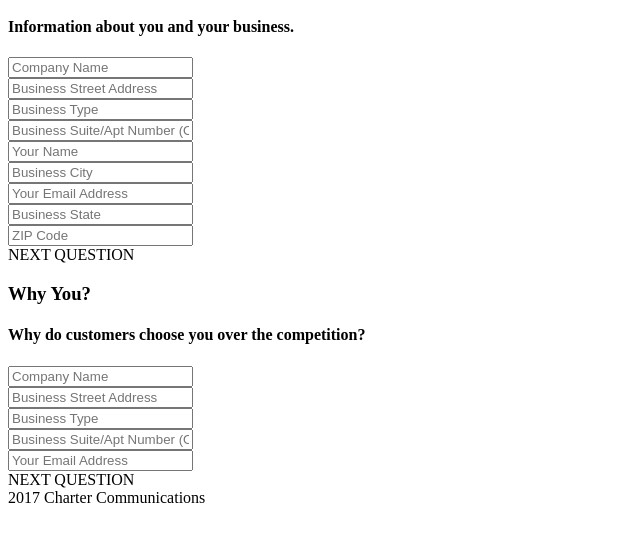
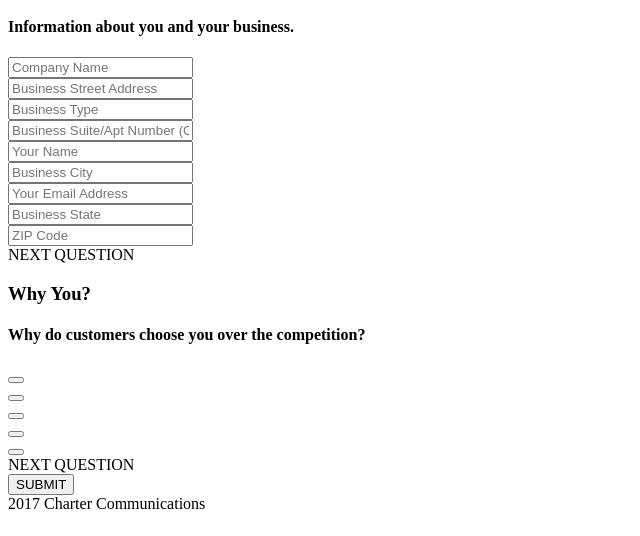
Before and after one commit to cmcneese/paramore, a website with bundled scripts: page public/index.html in a window 1280 px wide. Shown: the part 264-800 px from the top of the page, without its empty margins (0-640 px from the left). Built offline with nearby package versions, Linux system fonts and the light colour scheme; files whose address does not match are found by name.

Commit message:
step 2 final touches

```diff
--- a/public/index.html
+++ b/public/index.html
@@ -96,23 +96,23 @@
               <!-- Step 2 Form -->
               <div class="form-body_input">
                 <div class="control">
-                  <input class="input is-medium" type="text" placeholder="Company Name">
+                  <button class="input is-medium" type="text" placeholder="Company Name">
                 </div>
                 <div class="control">
-                  <input class="input is-medium" type="text" placeholder="Business Street Address">
+                  <button class="input is-medium" type="text" placeholder="Business Street Address">
                 </div>
               </div>
               <div class="form-body_input">
                 <div class="control">
-                  <input class="input is-medium" type="text" placeholder="Business Type">
+                  <button class="input is-medium" type="text" placeholder="Business Type">
                 </div>
                 <div class="control">
-                  <input class="input is-medium" type="text" placeholder="Business Suite/Apt Number (Optional)">
+                  <button class="input is-medium" type="text" placeholder="Business Suite/Apt Number (Optional)">
                 </div>
               </div>
               <div class="form-body_input">
                 <div class="control">
-                  <input class="input is-medium" type="text" placeholder="Your Email Address">
+                  <button class="input is-medium" type="text" placeholder="Your Email Address">
                 </div>
 
               </div>
@@ -129,6 +129,10 @@
     </div>
   </section>
 
+  <button class="submit" type="submit">
+  SUBMIT
+  </button>
+
   <div class="footer">
     2017 Charter Communications
   </div>
```
